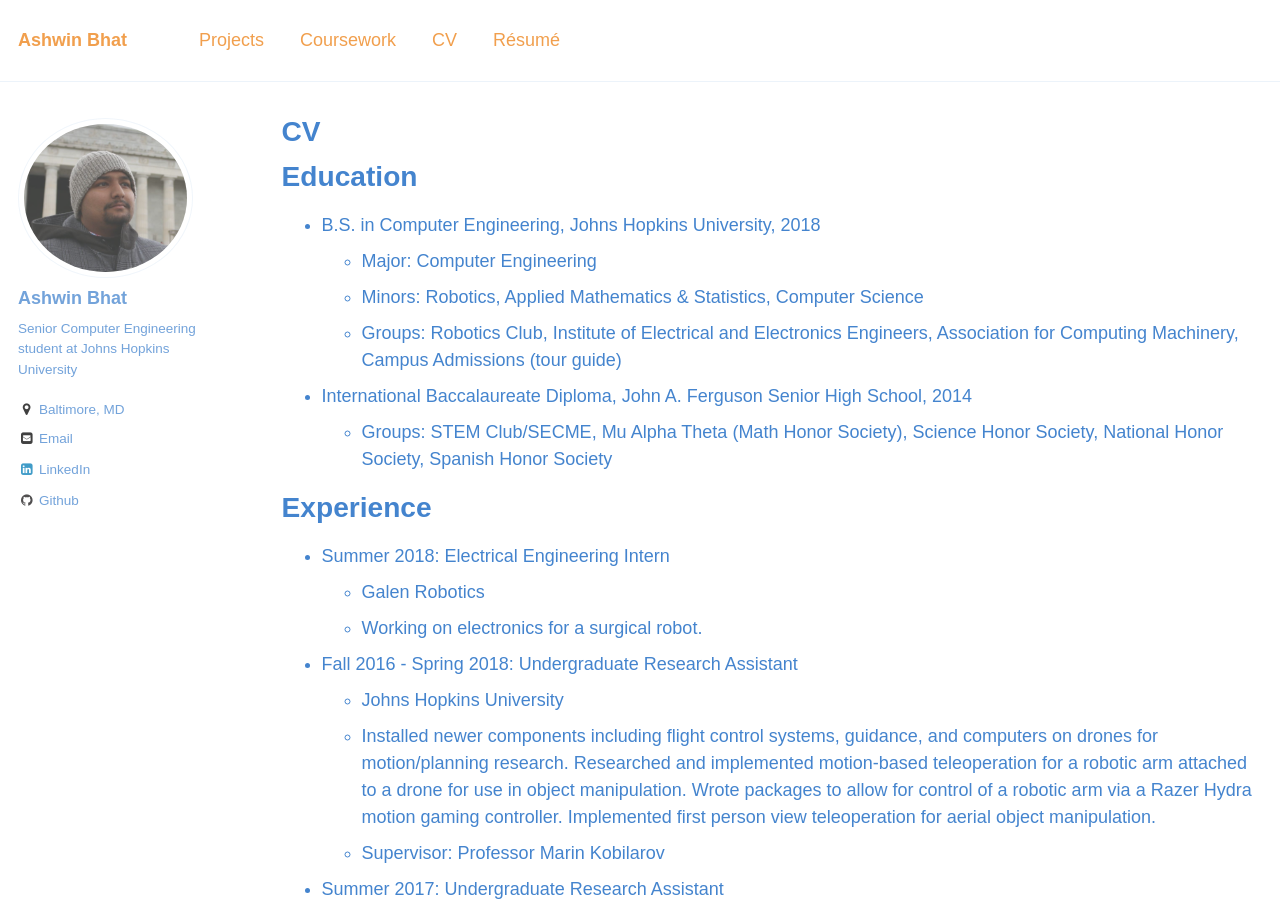
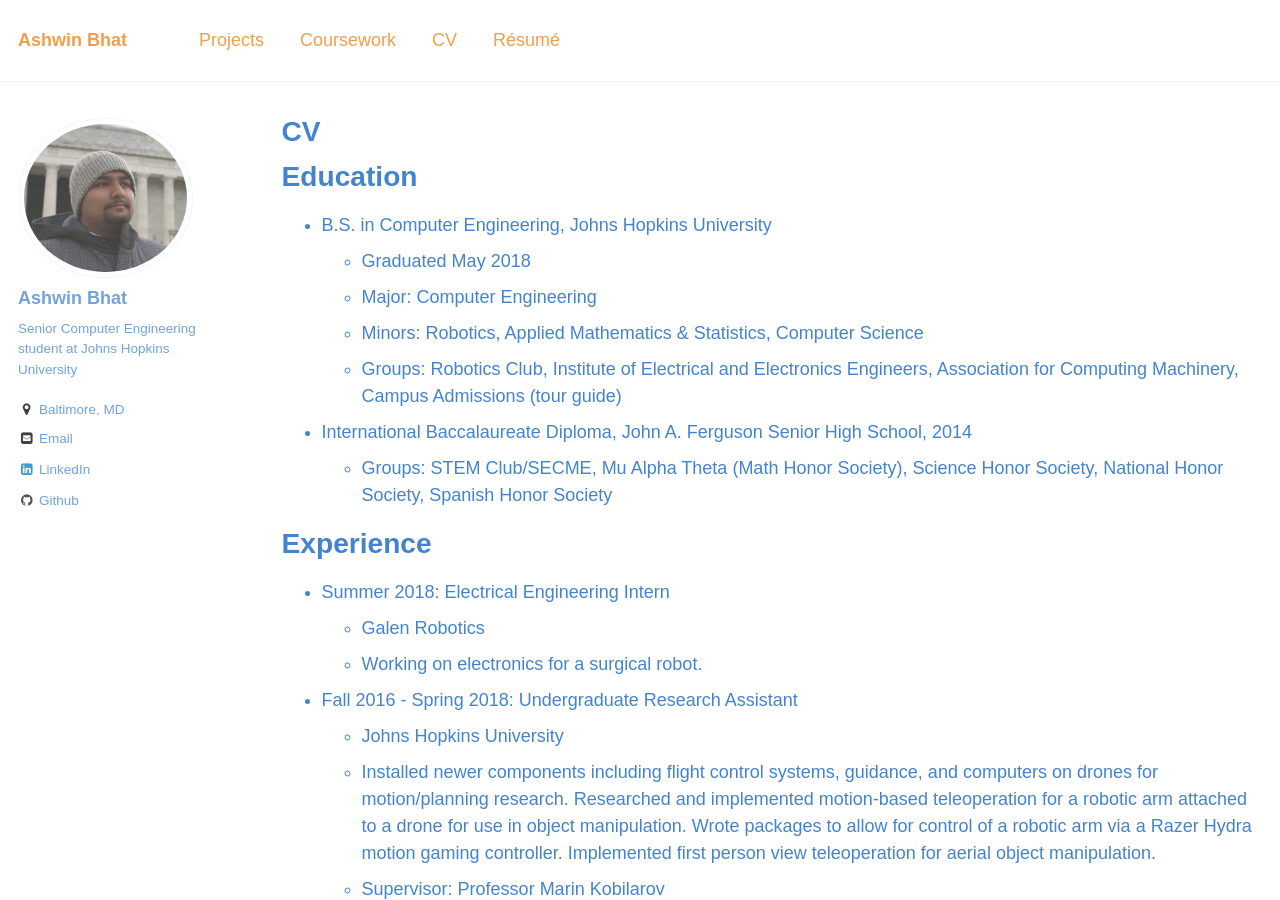
Before and after one commit to The-Shwin/the-shwin.github.io, a Jekyll site: the page built from _pages/cv.md, in a window 1280 px wide and 900 px high. Built offline with Jekyll 4.4.1, drawn with Linux system fonts in a browser that asks for light colours; some web fonts are replaced.

Commit message:
Update cv.md

```diff
--- a/_pages/cv.md
+++ b/_pages/cv.md
@@ -9,7 +9,8 @@ author_profile: true
 
 Education
 ======
-* B.S. in Computer Engineering, Johns Hopkins University, 2018
+* B.S. in Computer Engineering, Johns Hopkins University
+  * Graduated May 2018
   * Major: Computer Engineering
   * Minors: Robotics, Applied Mathematics & Statistics, Computer Science
   * Groups: Robotics Club, Institute of Electrical and Electronics Engineers, Association for Computing Machinery, Campus Admissions (tour guide)
```
